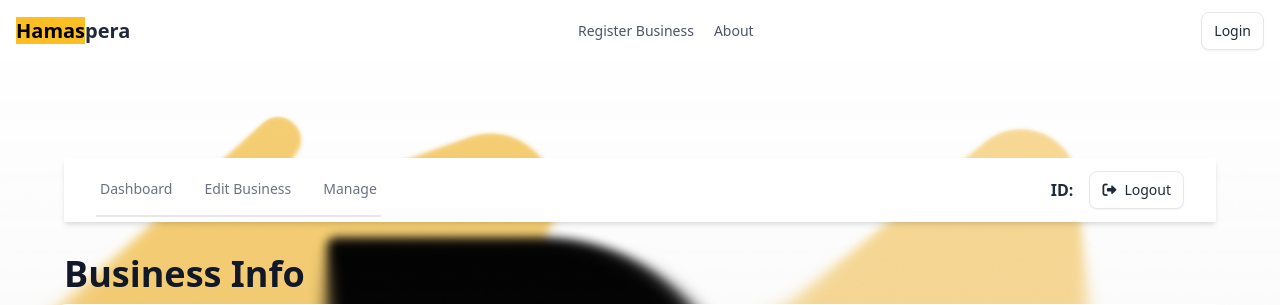
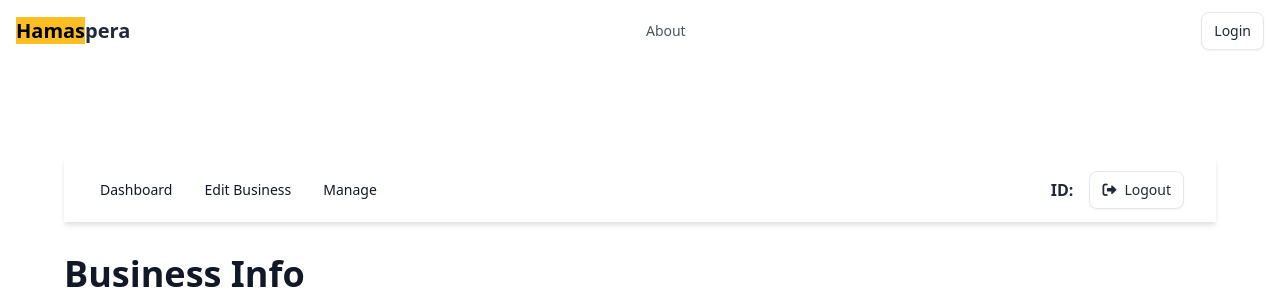
Before and after one commit to AAAxis/hamaspera, a Django app: page /dashboard/ in a window 1280 px wide. Shown: the top 305 px of the page. Run offline with Django 4.2, Linux system fonts and the light colour scheme; some libraries are stand-ins or nearby versions.

Commit message:
тфмифк

```diff
--- a/scheduler/templates/scheduler/base.html
+++ b/scheduler/templates/scheduler/base.html
@@ -12,14 +12,16 @@
     {% load static %}
     <style>
         body {
+            {% if request.path != '/dashboard/' %}
             background-image: url('{% static 'sfg.png' %}');
             background-size: cover;
             background-repeat: no-repeat;
             background-attachment: fixed;
+            {% endif %}
         }
     </style>
 </head>
-<body class="text-gray-800 relative min-h-full bg-cover bg-center bg-no-repeat bg-opacity-10 backdrop-blur-lg">
+<body class="text-gray-800 relative min-h-full {% if request.path != '/dashboard/' %}bg-cover bg-center bg-no-repeat bg-opacity-10 backdrop-blur-lg{% endif %}">
     <!-- ========== HEADER ========== -->
     {% block header %}
     <header class="flex flex-wrap sm:justify-start sm:flex-nowrap w-full bg-white text-sm py-3 dark:bg-neutral-800">
@@ -31,18 +33,12 @@
                     <svg class="hs-collapse-open:block hidden shrink-0 size-4" xmlns="http://www.w3.org/2000/svg" width="24" height="24" viewBox="0 0 24 24" fill="none" stroke="currentColor" stroke-width="2" stroke-linecap="round" stroke-linejoin="round"><path d="M18 6 6 18"/><path d="m6 6 12 12"/></svg>
                     <span class="sr-only">Toggle</span>
                 </button>
-                {% if user.is_authenticated %}
-                <a href="{% url 'dashboard' %}" class="py-2 px-3 inline-flex items-center gap-x-2 text-sm font-medium rounded-lg border border-gray-200 bg-white text-gray-800 shadow-sm hover:bg-gray-50 focus:outline-none focus:bg-gray-50 disabled:opacity-50 disabled:pointer-events-none dark:bg-neutral-800 dark:border-neutral-700 dark:text-white dark:hover:bg-neutral-700 dark:focus:bg-neutral-700">Dashboard</a>
-                <a href="{% url 'logout' %}" class="py-2 px-3 inline-flex items-center gap-x-2 text-sm font-medium rounded-lg border border-gray-200 bg-white text-gray-800 shadow-sm hover:bg-gray-50 focus:outline-none focus:bg-gray-50 disabled:opacity-50 disabled:pointer-events-none dark:bg-neutral-800 dark:border-neutral-700 dark:text-white dark:hover:bg-neutral-700 dark:focus:bg-neutral-700">Logout</a>
-                {% else %}
-                <a href="{% url 'login' %}" class="py-2 px-3 inline-flex items-center gap-x-2 text-sm font-medium rounded-lg border border-gray-200 bg-white text-gray-800 shadow-sm hover:bg-gray-50 focus:outline-none focus:bg-gray-50 disabled:opacity-50 disabled:pointer-events-none dark:bg-neutral-800 dark:border-neutral-700 dark:text-white dark:hover:bg-neutral-700 dark:focus:bg-neutral-700">Login</a>
-                {% endif %}
+                <div id="auth-links">
+                    <!-- Authentication links will be dynamically inserted here -->
+                </div>
             </div>
             <div id="hs-navbar-alignment" class="hs-collapse hidden overflow-hidden transition-all duration-300 basis-full grow sm:grow-0 sm:basis-auto sm:block sm:order-2" aria-labelledby="hs-navbar-alignment-collapse">
                 <div class="flex flex-col gap-5 mt-5 sm:flex-row sm:items-center sm:mt-0 sm:ps-5">
-                    {% if not user.is_authenticated %}
-                    <a class="font-medium text-gray-600 hover:text-gray-400 focus:outline-none focus:text-gray-400 dark:text-neutral-400 dark:hover:text-neutral-500 dark:focus:text-neutral-500" href="{% url 'register_business' %}">Register Business</a>
-                    {% endif %}
                     <a class="font-medium text-gray-600 hover:text-gray-400 focus:outline-none focus:text-gray-400 dark:text-neutral-400 dark:hover:text-neutral-500 dark:focus:text-neutral-500" href="{% url 'about' %}">About</a>
                 </div>
             </div>
@@ -66,6 +62,24 @@
     <!-- ========== END FOOTER ========== -->
 
     <script src="https://cdnjs.cloudflare.com/ajax/libs/alpinejs/3.5.2/cdn.js" defer></script>
+    <script>
+        document.addEventListener('DOMContentLoaded', () => {
+            const userId = localStorage.getItem('userId');
+            const authLinks = document.getElementById('auth-links');
+            if (userId) {
+                authLinks.innerHTML = `
+                    <a href="{% url 'dashboard' %}" class="py-2 px-3 inline-flex items-center gap-x-2 text-sm font-medium rounded-lg border border-gray-200 bg-white text-gray-800 shadow-sm hover:bg-gray-50 focus:outline-none focus:bg-gray-50 disabled:opacity-50 disabled:pointer-events-none dark:bg-neutral-800 dark:border-neutral-700 dark:text-white dark:hover:bg-neutral-700 dark:focus:bg-neutral-700">Dashboard</a>
+                    <a href="/logout" class="py-2 px-3 inline-flex items-center gap-x-2 text-sm font-medium rounded-lg border border-gray-200 bg-white text-gray-800 shadow-sm hover:bg-gray-50 focus:outline-none focus:bg-gray-50 dark:bg-neutral-800 dark:border-neutral-700 dark:text-white dark:hover:bg-neutral-700 dark:focus:bg-neutral-700">
+                        <i class="fas fa-sign-out-alt"></i> Logout <span class="sr-only">Logout</span>
+                    </a>
+                `;
+            } else {
+                authLinks.innerHTML = `
+                    <a href="{% url 'login' %}" class="py-2 px-3 inline-flex items-center gap-x-2 text-sm font-medium rounded-lg border border-gray-200 bg-white text-gray-800 shadow-sm hover:bg-gray-50 focus:outline-none focus:bg-gray-50 disabled:opacity-50 disabled:pointer-events-none dark:bg-neutral-800 dark:border-neutral-700 dark:text-white dark:hover:bg-neutral-700 dark:focus:bg-neutral-700">Login</a>
+                `;
+            }
+        });
+    </script>
     {% block scripts %}{% endblock %}
 </body>
 </html>
--- a/scheduler/templates/scheduler/dashboard.html
+++ b/scheduler/templates/scheduler/dashboard.html
@@ -23,11 +23,11 @@
                         <!-- Left Side -->
                         <div class="flex items-center">
                             <div class="hidden md:block">
-                                <div class="border-b-2 border-gray-200 dark:border-neutral-700">
+                                <div class="border-gray-200 dark:border-neutral-700">
                                     <nav class="-mb-0.5 flex gap-x-6">
-                                        <a href="/dashboard" class="py-4 px-1 inline-flex items-center gap-2 border-b-2 border-transparent text-sm whitespace-nowrap text-gray-500 hover:text-blue-600 focus:outline-none focus:text-blue-600 dark:text-neutral-500 dark:hover:text-blue-500 dark:focus:text-blue-500 active" aria-current="page">Dashboard</a>
-                                        <a href="/edit" class="py-4 px-1 inline-flex items-center gap-2 border-b-2 border-transparent text-sm whitespace-nowrap text-gray-500 hover:text-blue-600 focus:outline-none focus:text-blue-600 dark:text-neutral-500 dark:hover:text-blue-500 dark:focus:text-blue-500" aria-current="page">Edit Business</a>
-                                        <a href="/employees" class="py-4 px-1 inline-flex items-center gap-2 border-b-2 border-transparent text-sm whitespace-nowrap text-gray-500 hover:text-blue-600 focus:outline-none focus:text-blue-600 dark:text-neutral-500 dark:hover:text-blue-500 dark:focus:text-blue-500" aria-current="page">Manage</a>
+                                        <a href="/dashboard" class="py-4 px-1 inline-flex items-center gap-2 border-b-2 border-transparent text-sm whitespace-nowrap text-gray-900 hover:text-blue-600 focus:outline-none focus:text-black dark:text-neutral-500 dark:hover:text-black dark:focus:text-black active" aria-current="page">Dashboard</a>
+                                        <a href="/edit" class="py-4 px-1 inline-flex items-center gap-2 border-b-2 border-transparent text-sm whitespace-nowrap text-gray-900 hover:text-blue-600 focus:outline-none focus:text-black dark:text-neutral-500 dark:hover:text-black dark:focus:text-black active" aria-current="page">Edit Business</a>
+                                        <a href="/employees" class="py-4 px-1 inline-flex items-center gap-2 border-b-2 border-transparent text-sm whitespace-nowrap text-gray-900 hover:text-blue-600 focus:outline-none focus:text-black dark:text-neutral-500 dark:hover:text-black dark:focus:text-black active" aria-current="page">Manage</a>
                                     </nav>
                                 </div>
                             </div>
```
Also changed, not shown: scheduler/static/sfg1.png (added).
